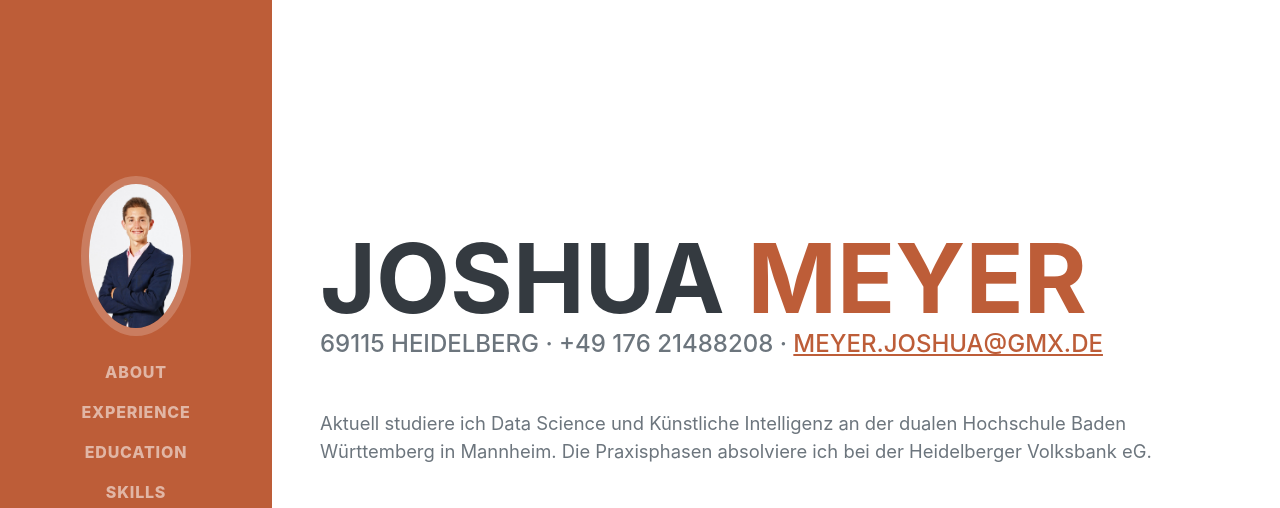
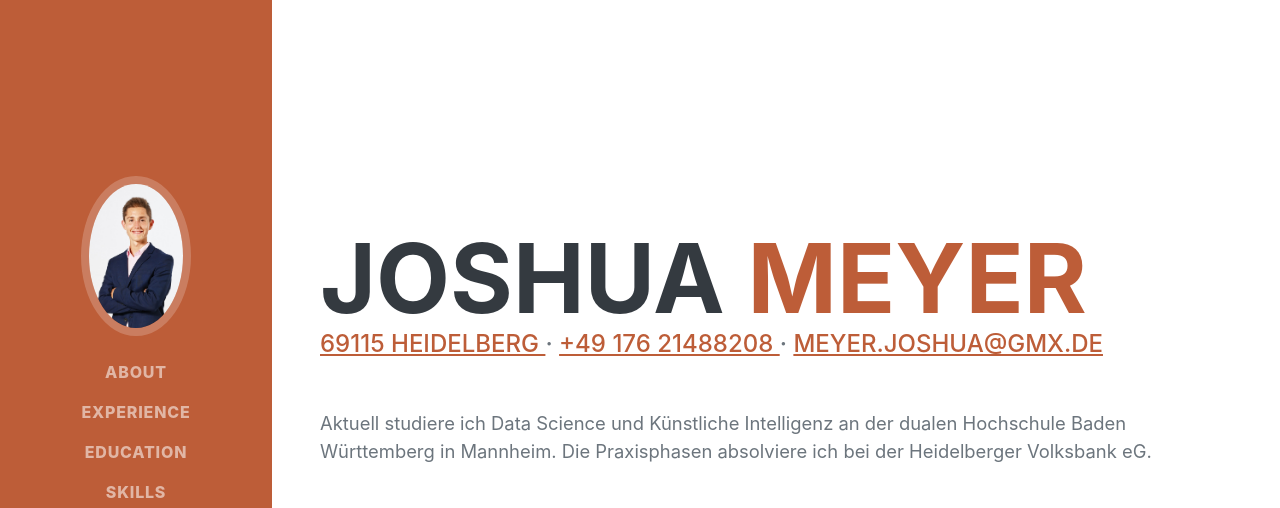
Before and after one commit to GitWithJosh/GitWithJosh.github.io, a plain HTML site: page index.html in a window 1280 px wide. Shown: the top 508 px of the page. Drawn offline with nearby package versions, Linux system fonts and the light colour scheme; a web font is replaced by a local one.

Commit message:
Update index.html
added links to address and tel

```diff
--- a/index.html
+++ b/index.html
@@ -45,7 +45,8 @@
                         <span class="text-primary">Meyer</span>
                     </h1>
                     <div class="subheading mb-5">
-                        69115 Heidelberg · +49 176 21488208 ·
+                        <a href="https://www.google.com/maps/place/Darwinstra%C3%9Fe+6,+69115+Heidelberg/@49.4012314,8.6673764,17z/data=!3m1!4b1!4m6!3m5!1s0x4797c0d0cf6004cb:0x1e15419a6b6efd4!8m2!3d49.4012279!4d8.6699513!16s%2Fg%2F11c224pbyw?entry=ttu">69115 Heidelberg </a> ·
+                        <a href="tel:017621488208">+49 176 21488208 </a> ·
                         <a href="mailto:meyer.joshua@gmx.de">meyer.joshua@gmx.de</a>
                     </div>
                     <p class="lead mb-5">Aktuell studiere ich Data Science und Künstliche Intelligenz an der dualen Hochschule Baden Württemberg in Mannheim. Die Praxisphasen absolviere ich bei der Heidelberger Volksbank eG.</p>
```
